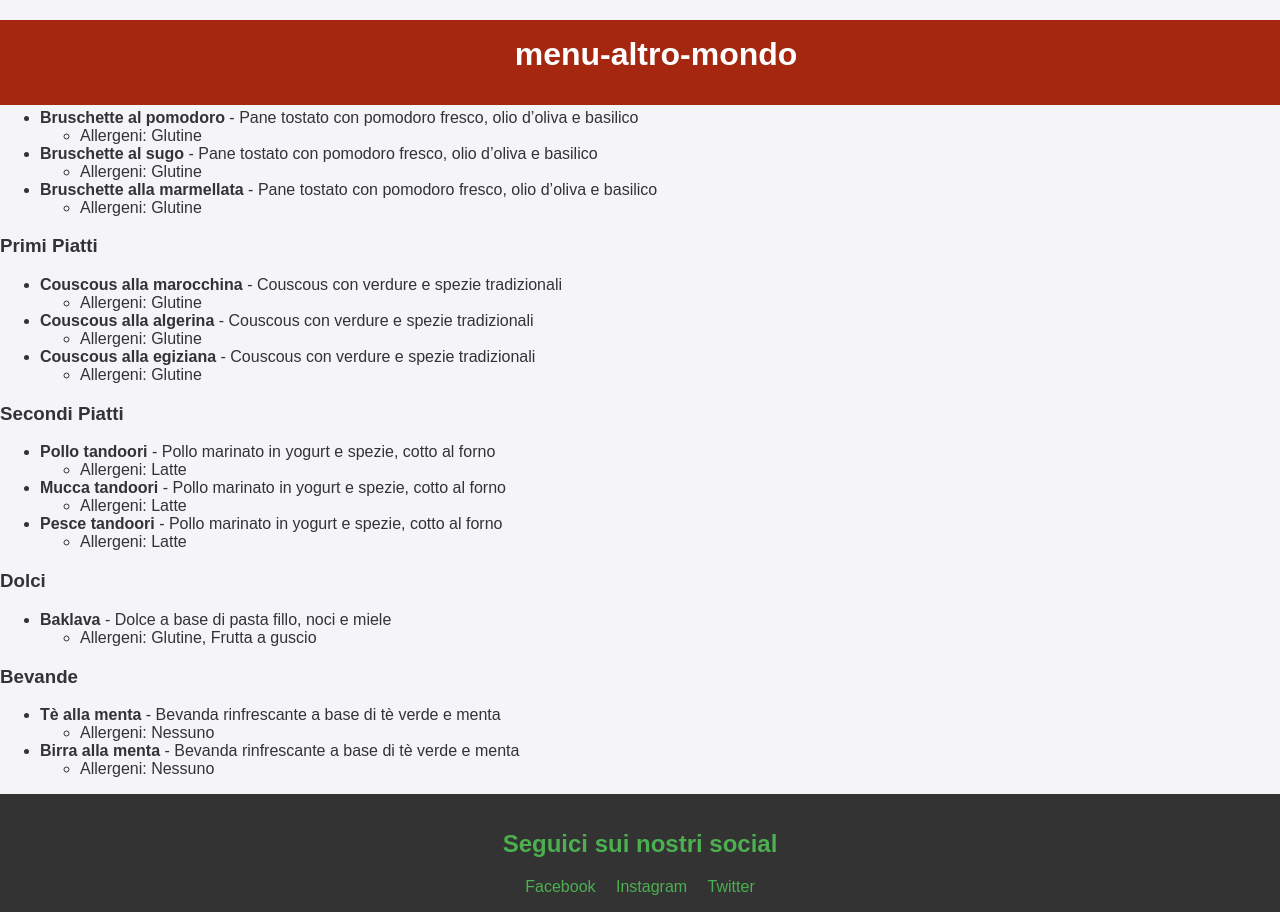
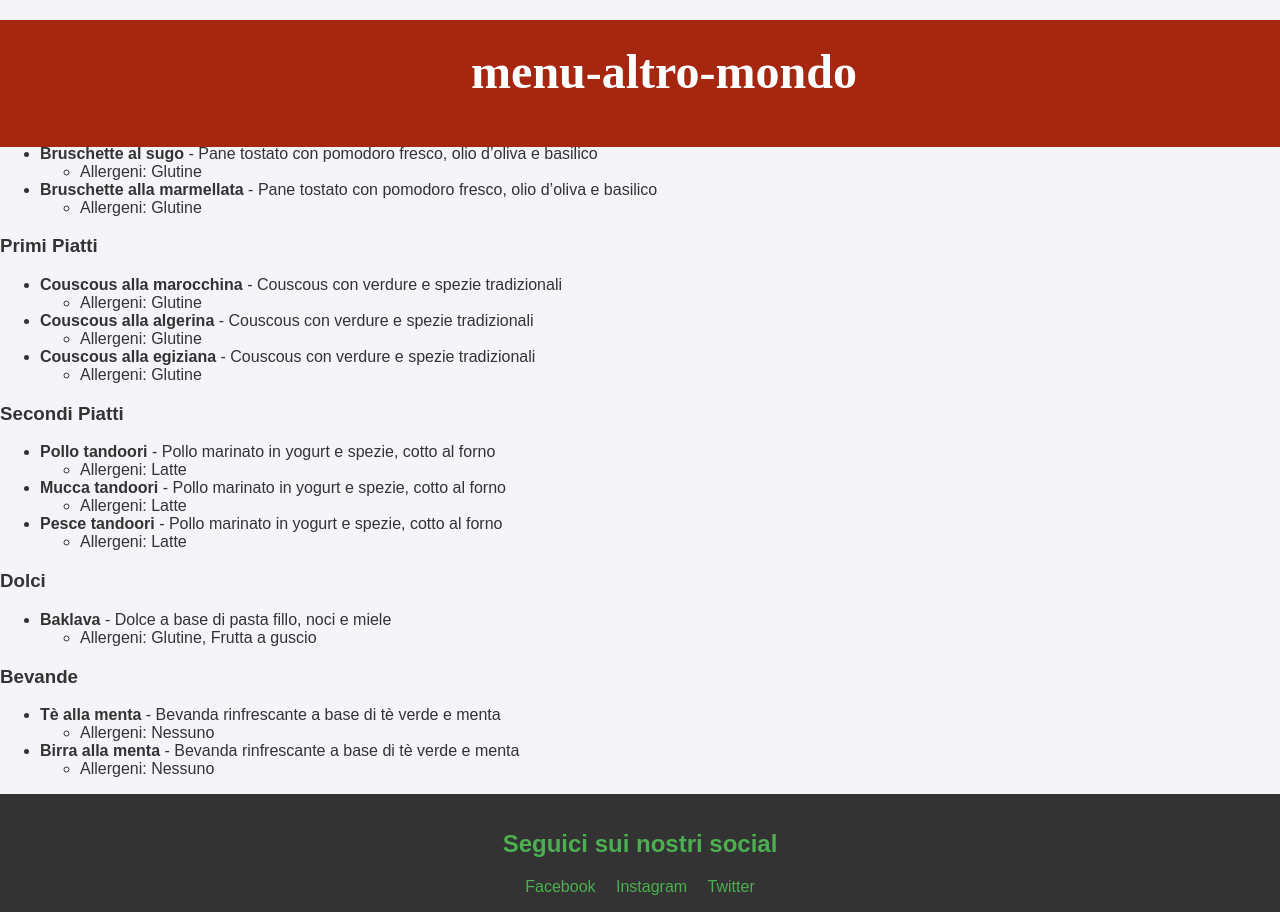
Before and after one commit to isottipietro/menu-altro-mondo, a Jekyll site: the page built from index.md, in a window 1280 px wide. Built offline with Jekyll 4.4.1, drawn with Linux system fonts in a browser that asks for light colours; some web fonts are replaced.

Commit message:
some changes

```diff
--- a/_layouts/menu.html
+++ b/_layouts/menu.html
@@ -24,9 +24,9 @@
 
         function scrollFunction() {
           if (document.body.scrollTop > 50 || document.documentElement.scrollTop > 50) {
-            document.getElementById("header").style.fontSize = "30px";
+            document.getElementById("header").style.fontSize = "0.9em";
           } else {
-            document.getElementById("header").style.fontSize = "90px";
+            document.getElementById("header").style.fontSize = "1.5em";
           }
         }
     </script>
--- a/assets/css/style.css
+++ b/assets/css/style.css
@@ -20,6 +20,8 @@ header {
     position: fixed;
     width: 100%;
     transition: 0.2s;
+    font-size: 1.5em;
+    font-family: 'Dirty-Ego';
 }
 
 h1 {
```
